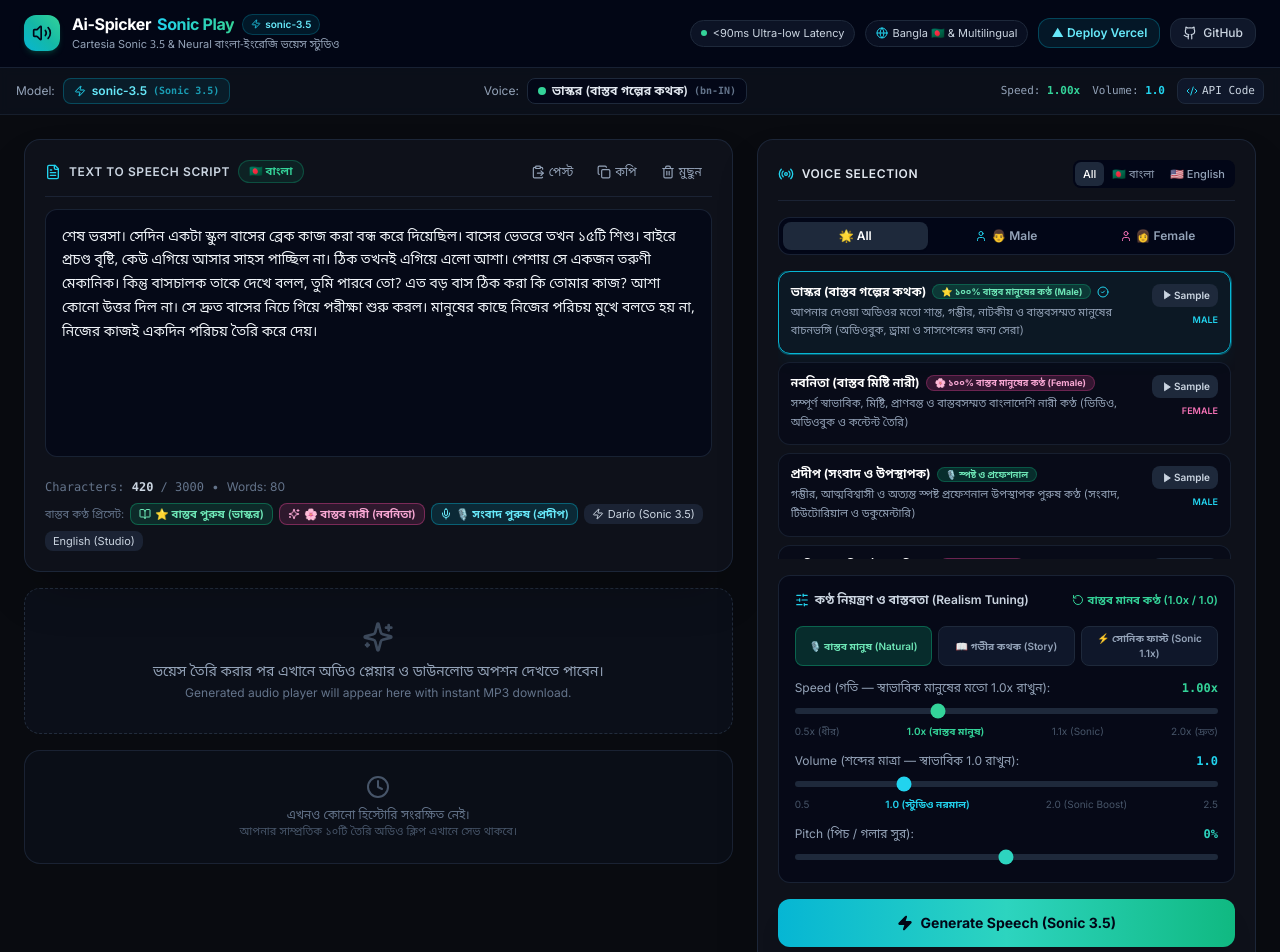
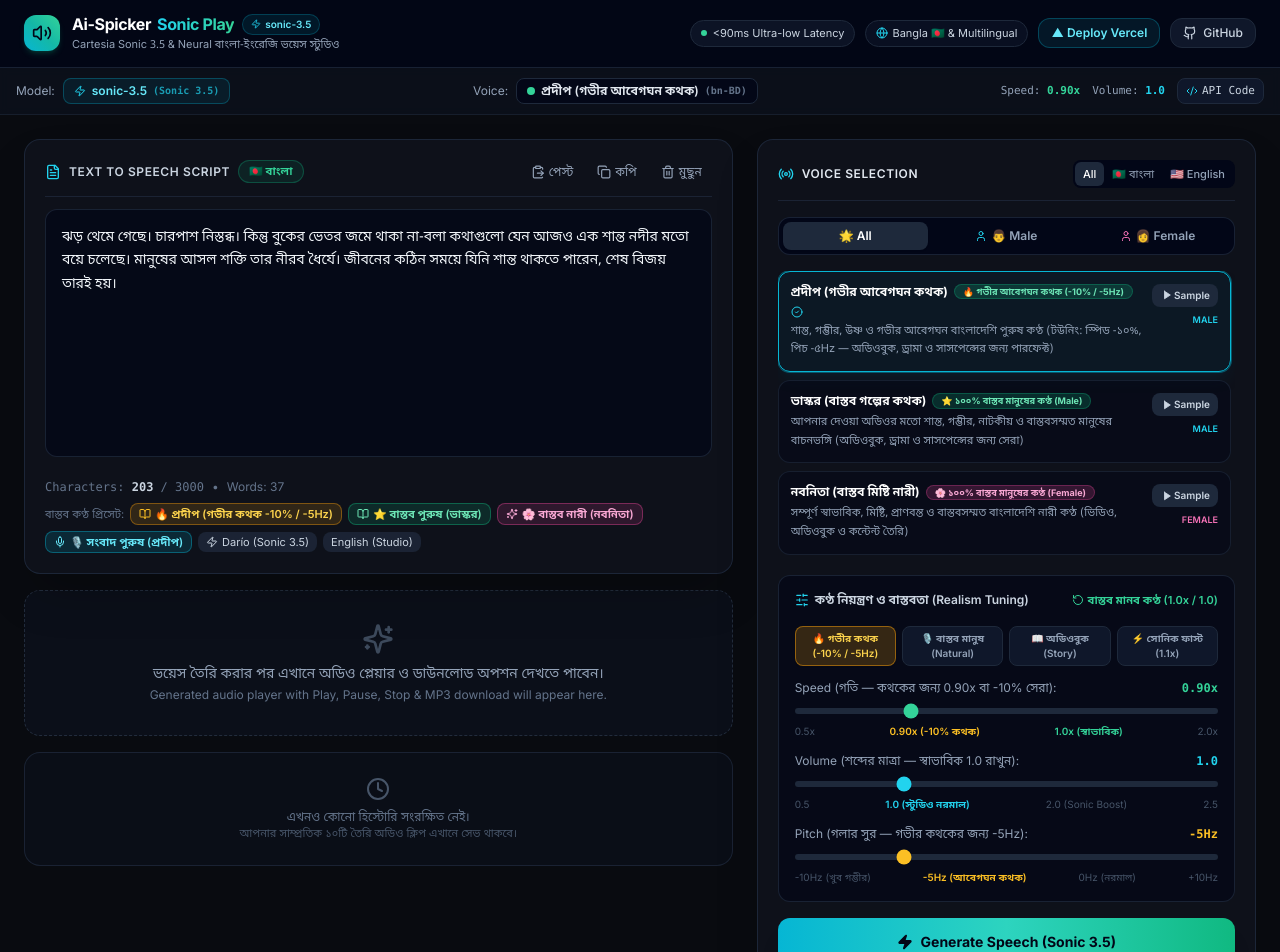
Before and after one commit to nazmul-d3v/Ai-voice-speaker-, a Next.js app: page / in a window 1280 px wide. Shown: the top 952 px of the page. Built offline with nearby package versions, Linux system fonts and the light colour scheme.

Commit message:
feat: add bn-BD-PradeepNeural deep emotional storytelling voice (-10% rate, -5Hz pitch) and Stop control with loading indicators

```diff
--- a/src/app/page.tsx
+++ b/src/app/page.tsx
@@ -34,11 +34,13 @@ import {
 } from 'lucide-react';
 
 // Samples
-const SAMPLE_DARIO = `Welcome to the Cartesia Sonic playground. I am Darío, a steady and articulate voice operator designed for ultra-low latency, studio-quality speech generation.`;
+const SAMPLE_PRADEEP_STORY = `ঝড় থেমে গেছে। চারপাশ নিস্তব্ধ। কিন্তু বুকের ভেতর জমে থাকা না-বলা কথাগুলো যেন আজও এক শান্ত নদীর মতো বয়ে চলেছে। মানুষের আসল শক্তি তার নীরব ধৈর্যে। জীবনের কঠিন সময়ে যিনি শান্ত থাকতে পারেন, শেষ বিজয় তারই হয়।`;
 
 const SAMPLE_STORY = `শেষ ভরসা। সেদিন একটা স্কুল বাসের ব্রেক কাজ করা বন্ধ করে দিয়েছিল। বাসের ভেতরে তখন ১৫টি শিশু। বাইরে প্রচণ্ড বৃষ্টি, কেউ এগিয়ে আসার সাহস পাচ্ছিল না। ঠিক তখনই এগিয়ে এলো আশা। পেশায় সে একজন তরুণী মেকানিক। কিন্তু বাসচালক তাকে দেখে বলল, তুমি পারবে তো? এত বড় বাস ঠিক করা কি তোমার কাজ? আশা কোনো উত্তর দিল না। সে দ্রুত বাসের নিচে গিয়ে পরীক্ষা শুরু করল। মানুষের কাছে নিজের পরিচয় মুখে বলতে হয় না, নিজের কাজই একদিন পরিচয় তৈরি করে দেয়।`;
 
 const SAMPLE_FEMALE = `নমস্কার। আমি নবনিতা। আমার কণ্ঠ সম্পূর্ণ প্রাকৃতিক, মিষ্টি এবং বাস্তবসম্মত মানুষের মতো বাচনভঙ্গিতে সাজানো। যেকোনো ভিডিও, অডিওবুক বা উপস্থাপনার জন্য এই কণ্ঠ আপনার লেখার প্রাণবন্ত ভাব বজায় রাখবে।`;
+
+const SAMPLE_DARIO = `Welcome to the Cartesia Sonic playground. I am Darío, a steady and articulate voice operator designed for ultra-low latency, studio-quality speech generation.`;
 
 const SAMPLE_BANGLA = `আজকের দিনে কৃত্রিম বুদ্ধিমত্তা আমাদের ভাষাকে নতুন মাত্রা দিয়েছে। আপনি চাইলে সহজেই যেকোনো বাংলা লেখা থেকে স্টুডিও মানের স্পষ্ট ও প্রাকৃতিক ভয়েস তৈরি করতে পারেন। ২০২৬ সালের এই নতুন প্রযুক্তি আপনার কনটেন্টকে আরও আকর্ষণীয় করবে।`;
 
@@ -47,14 +49,14 @@ const SAMPLE_ENGLISH = `Artificial intelligence is transforming how we communica
 const MAX_CHARS = 3000;
 
 export default function Home() {
-  const [text, setText] = useState(SAMPLE_STORY);
-  const [selectedVoiceId, setSelectedVoiceId] = useState('bn-IN-BashkarNeural');
+  const [text, setText] = useState(SAMPLE_PRADEEP_STORY);
+  const [selectedVoiceId, setSelectedVoiceId] = useState('bn-BD-PradeepStoryNeural');
 
-  // Human Realism parameters: natural speed=1.0x, volume=1.0, pitch=0
+  // Human Realism parameters: deep storytelling default (speed=0.90x / -10%, volume=1.0, pitch=-5Hz)
   const [selectedModel, setSelectedModel] = useState<'sonic-3.5' | 'sonic-multilingual' | 'azure-neural'>('sonic-3.5');
-  const [speed, setSpeed] = useState(1.0);
+  const [speed, setSpeed] = useState(0.90);
   const [volume, setVolume] = useState(1.0);
-  const [pitch, setPitch] = useState(0);
+  const [pitch, setPitch] = useState(-5);
 
   const [detectedLang, setDetectedLang] = useState<DetectedLanguage>('bn');
 
@@ -436,6 +438,19 @@ export default function Home() {
                   <span className="text-[11px] text-slate-500">বাস্তব কণ্ঠ প্রিসেট:</span>
                   <button
                     onClick={() => {
+                      setText(SAMPLE_PRADEEP_STORY);
+                      setSelectedVoiceId('bn-BD-PradeepStoryNeural');
+                      setSpeed(0.90);
+                      setVolume(1.0);
+                      setPitch(-5);
+                    }}
+                    className="flex items-center gap-1 rounded-lg bg-amber-500/15 border border-amber-500/40 px-2 py-0.5 text-[11px] font-semibold text-amber-300 hover:bg-amber-500/25 transition-colors"
+                  >
+                    <BookOpen className="h-3 w-3 text-amber-400" />
+                    <span>🔥 প্রদীপ (গভীর কথক -10% / -5Hz)</span>
+                  </button>
+                  <button
+                    onClick={() => {
                       setText(SAMPLE_STORY);
                       setSelectedVoiceId('bn-IN-BashkarNeural');
                       setSpeed(1.0);
@@ -510,6 +525,7 @@ export default function Home() {
               detectedLang={detectedLang === 'unknown' ? 'bn' : detectedLang}
               isMaleVoice={selectedVoice.gender === 'male'}
               autoPlay={true}
+              isLoading={isLoading}
             />
 
             {/* Recent History Component */}
@@ -615,7 +631,11 @@ export default function Home() {
                   return (
                     <div
                       key={voice.id}
-                      onClick={() => setSelectedVoiceId(voice.id)}
+                      onClick={() => {
+                        setSelectedVoiceId(voice.id);
+                        if (voice.defaultRate !== undefined) setSpeed(voice.defaultRate);
+                        if (voice.defaultPitch !== undefined) setPitch(voice.defaultPitch);
+                      }}
                       className={`group relative rounded-xl border p-3 transition-all cursor-pointer ${
                         isSelected
                           ? 'border-cyan-500 bg-cyan-950/25 shadow-lg shadow-cyan-950/30 ring-1 ring-cyan-500/40'
@@ -706,15 +726,29 @@ export default function Home() {
                 </div>
 
                 {/* Realism Mode Quick Chips */}
-                <div className="grid grid-cols-3 gap-1.5 pt-1">
+                <div className="grid grid-cols-2 sm:grid-cols-4 gap-1.5 pt-1">
+                  <button
+                    onClick={() => {
+                      setSpeed(0.90);
+                      setPitch(-5);
+                      setVolume(1.0);
+                    }}
+                    className={`rounded-lg py-1 px-1.5 text-[10px] font-semibold transition-all border ${
+                      speed === 0.90 && pitch === -5
+                        ? 'bg-amber-500/20 text-amber-300 border-amber-500/50 shadow-sm'
+                        : 'bg-slate-900 border-slate-800 text-slate-400 hover:text-white'
+                    }`}
+                  >
+                    🔥 গভীর কথক (-10% / -5Hz)
+                  </button>
                   <button
                     onClick={() => {
                       setSpeed(1.0);
                       setVolume(1.0);
                       setPitch(0);
                     }}
-                    className={`rounded-lg py-1 px-2 text-[10px] font-semibold transition-all border ${
-                      speed === 1.0 && volume === 1.0
+                    className={`rounded-lg py-1 px-1.5 text-[10px] font-semibold transition-all border ${
+                      speed === 1.0 && pitch === 0
                         ? 'bg-emerald-500/20 text-emerald-300 border-emerald-500/40 shadow-sm'
                         : 'bg-slate-900 border-slate-800 text-slate-400 hover:text-white'
                     }`}
@@ -727,13 +761,13 @@ export default function Home() {
                       setVolume(1.0);
                       setPitch(0);
                     }}
-                    className={`rounded-lg py-1 px-2 text-[10px] font-semibold transition-all border ${
-                      speed === 0.95
+                    className={`rounded-lg py-1 px-1.5 text-[10px] font-semibold transition-all border ${
+                      speed === 0.95 && pitch === 0
                         ? 'bg-cyan-500/20 text-cyan-300 border-cyan-500/40 shadow-sm'
                         : 'bg-slate-900 border-slate-800 text-slate-400 hover:text-white'
                     }`}
                   >
-                    📖 গভীর কথক (Story)
+                    📖 অডিওবুক (Story)
                   </button>
                   <button
                     onClick={() => {
@@ -741,20 +775,20 @@ export default function Home() {
                       setVolume(2.0);
                       setPitch(0);
                     }}
-                    className={`rounded-lg py-1 px-2 text-[10px] font-semibold transition-all border ${
+                    className={`rounded-lg py-1 px-1.5 text-[10px] font-semibold transition-all border ${
                       speed === 1.1 && volume === 2.0
                         ? 'bg-cyan-500/20 text-cyan-300 border-cyan-500/40 shadow-sm'
                         : 'bg-slate-900 border-slate-800 text-slate-400 hover:text-white'
                     }`}
                   >
-                    ⚡ সোনিক ফাস্ট (Sonic 1.1x)
+                    ⚡ সোনিক ফাস্ট (1.1x)
                   </button>
                 </div>
 
                 {/* Speed Slider */}
                 <div className="space-y-1">
                   <div className="flex justify-between text-xs">
-                    <span className="text-slate-400">Speed (গতি — স্বাভাবিক মানুষের মতো 1.0x রাখুন):</span>
+                    <span className="text-slate-400">Speed (গতি — কথকের জন্য 0.90x বা -10% সেরা):</span>
                     <span className="font-mono font-bold text-emerald-400">{speed.toFixed(2)}x</span>
                   </div>
                   <input
@@ -767,10 +801,10 @@ export default function Home() {
                     className="h-1.5 w-full cursor-pointer appearance-none rounded-lg bg-slate-800 accent-emerald-400"
                   />
                   <div className="flex justify-between text-[10px] text-slate-600">
-                    <span>0.5x (ধীর)</span>
-                    <span className="text-emerald-400 font-semibold">1.0x (বাস্তব মানুষ)</span>
-                    <span>1.1x (Sonic)</span>
-                    <span>2.0x (দ্রুত)</span>
+                    <span>0.5x</span>
+                    <span className="text-amber-400 font-semibold">0.90x (-10% কথক)</span>
+                    <span className="text-emerald-400 font-semibold">1.0x (স্বাভাবিক)</span>
+                    <span>2.0x</span>
                   </div>
                 </div>
 
@@ -800,9 +834,9 @@ export default function Home() {
                 {/* Pitch Slider */}
                 <div className="space-y-1">
                   <div className="flex justify-between text-xs">
-                    <span className="text-slate-400">Pitch (পিচ / গলার সুর):</span>
-                    <span className="font-mono font-bold text-teal-400">
-                      {pitch > 0 ? `+${pitch}%` : `${pitch}%`}
+                    <span className="text-slate-400">Pitch (গলার সুর — গভীর কথকের জন্য -5Hz):</span>
+                    <span className="font-mono font-bold text-amber-400">
+                      {pitch > 0 ? `+${pitch}Hz` : `${pitch}Hz`}
                     </span>
                   </div>
                   <input
@@ -812,8 +846,14 @@ export default function Home() {
                     step={1}
                     value={pitch}
                     onChange={(e) => setPitch(parseInt(e.target.value, 10))}
-                    className="h-1.5 w-full cursor-pointer appearance-none rounded-lg bg-slate-800 accent-teal-400"
+                    className="h-1.5 w-full cursor-pointer appearance-none rounded-lg bg-slate-800 accent-amber-400"
                   />
+                  <div className="flex justify-between text-[10px] text-slate-600">
+                    <span>-10Hz (খুব গম্ভীর)</span>
+                    <span className="text-amber-400 font-semibold">-5Hz (আবেগঘন কথক)</span>
+                    <span>0Hz (নরমাল)</span>
+                    <span>+10Hz</span>
+                  </div>
                 </div>
               </div>
 
--- a/src/components/AudioPlayer.tsx
+++ b/src/components/AudioPlayer.tsx
@@ -4,11 +4,13 @@ import React, { useRef, useState, useEffect } from 'react';
 import {
   Play,
   Pause,
+  Square,
   RotateCcw,
   Download,
   Volume2,
   VolumeX,
   Sparkles,
+  Loader2,
 } from 'lucide-react';
 
 interface AudioPlayerProps {
@@ -19,6 +21,7 @@ interface AudioPlayerProps {
   isMaleVoice?: boolean;
   onDownload?: () => void;
   autoPlay?: boolean;
+  isLoading?: boolean;
 }
 
 export function AudioPlayer({
@@ -28,6 +31,7 @@ export function AudioPlayer({
   detectedLang = 'bn',
   isMaleVoice = false,
   autoPlay = false,
+  isLoading = false,
 }: AudioPlayerProps) {
   const audioRef = useRef<HTMLAudioElement | null>(null);
 
@@ -86,6 +90,14 @@ export function AudioPlayer({
     }
   };
 
+  const handleStop = () => {
+    if (!audioRef.current) return;
+    audioRef.current.pause();
+    audioRef.current.currentTime = 0;
+    setCurrentTime(0);
+    setIsPlaying(false);
+  };
+
   const handleReplay = () => {
     if (!audioRef.current) return;
     audioRef.current.currentTime = 0;
@@ -142,12 +154,30 @@ export function AudioPlayer({
     return `${mins}:${secs.toString().padStart(2, '0')}`;
   };
 
+  if (isLoading) {
+    return (
+      <div className="rounded-2xl border border-emerald-500/40 bg-slate-900/70 p-8 text-center text-slate-200 animate-pulse space-y-3 shadow-xl shadow-emerald-950/20">
+        <div className="mx-auto flex h-10 w-10 items-center justify-center rounded-full bg-emerald-500/20 text-emerald-400">
+          <Loader2 className="h-6 w-6 animate-spin" />
+        </div>
+        <div>
+          <p className="text-sm font-semibold text-emerald-400">
+            গভীর আবেগঘন অডিও তৈরি হচ্ছে (Synthesizing Audio)...
+          </p>
+          <p className="text-xs text-slate-400 mt-1">
+            Microsoft Edge Neural TTS ইঞ্জিন থেকে ৯৬kbps স্টুডিও অডিও লোড হচ্ছে
+          </p>
+        </div>
+      </div>
+    );
+  }
+
   if (!audioUrl) {
     return (
       <div className="rounded-2xl border border-dashed border-slate-700/60 bg-slate-900/40 p-8 text-center text-slate-400">
         <Sparkles className="mx-auto mb-2 h-8 w-8 text-slate-600 animate-pulse" />
         <p className="text-sm font-medium">ভয়েস তৈরি করার পর এখানে অডিও প্লেয়ার ও ডাউনলোড অপশন দেখতে পাবেন।</p>
-        <p className="text-xs text-slate-500 mt-1">Generated audio player will appear here with instant MP3 download.</p>
+        <p className="text-xs text-slate-500 mt-1">Generated audio player with Play, Pause, Stop &amp; MP3 download will appear here.</p>
       </div>
     );
   }
@@ -232,14 +262,23 @@ export function AudioPlayer({
           {/* Play / Pause button */}
           <button
             onClick={togglePlay}
-            className="flex h-12 w-12 items-center justify-center rounded-2xl bg-emerald-500 text-slate-950 shadow-md shadow-emerald-500/30 transition-transform hover:scale-105 active:scale-95"
+            className="flex h-11 w-11 items-center justify-center rounded-xl bg-emerald-500 text-slate-950 shadow-md shadow-emerald-500/30 transition-transform hover:scale-105 active:scale-95"
             title={isPlaying ? 'Pause' : 'Play'}
           >
             {isPlaying ? (
-              <Pause className="h-6 w-6 fill-current" />
+              <Pause className="h-5 w-5 fill-current" />
             ) : (
-              <Play className="h-6 w-6 fill-current translate-x-0.5" />
+              <Play className="h-5 w-5 fill-current translate-x-0.5" />
             )}
+          </button>
+
+          {/* Stop button */}
+          <button
+            onClick={handleStop}
+            className="flex h-11 w-11 items-center justify-center rounded-xl border border-slate-800 bg-slate-900 text-rose-400 shadow-sm transition-all hover:bg-rose-500/10 hover:border-rose-500/50 hover:text-rose-300 active:scale-95"
+            title="Stop playback"
+          >
+            <Square className="h-4 w-4 fill-current" />
           </button>
 
           {/* Replay button */}
--- a/src/lib/tts/edgeProvider.ts
+++ b/src/lib/tts/edgeProvider.ts
@@ -18,10 +18,10 @@ export async function synthesizeEdge(req: TTSRequest): Promise<TTSResult> {
   // Natural human tempo: 1.0x (0% rate adjustment).
   const rateMultiplier = req.rate ?? 1.0;
   const ratePercent = Math.round((rateMultiplier - 1.0) * 100);
-  const rateStr = ratePercent >= 0 ? `+${ratePercent}%` : `${ratePercent}%`;
+  let rateStr = ratePercent >= 0 ? `+${ratePercent}%` : `${ratePercent}%`;
 
   const pitchHz = req.pitch ?? 0;
-  const pitchStr = pitchHz >= 0 ? `+${pitchHz}Hz` : `${pitchHz}Hz`;
+  let pitchStr = pitchHz >= 0 ? `+${pitchHz}Hz` : `${pitchHz}Hz`;
 
   // Volume: calculate volume adjustment percentage without clipping
   const volMultiplier = req.volume ?? 1.0;
@@ -32,7 +32,17 @@ export async function synthesizeEdge(req: TTSRequest): Promise<TTSResult> {
   let targetVoice = req.voiceId;
   const lang = detectLanguage(req.text);
 
-  if (targetVoice === '35b2cfc1-e6fb-4d69-a598-c1780612be4a') {
+  if (targetVoice === 'bn-BD-PradeepStoryNeural') {
+    targetVoice = 'bn-BD-PradeepNeural';
+    // If rate was not explicitly changed away from 1.0, default to emotional slow rate -10%
+    if (req.rate === undefined || req.rate === 1.0) {
+      rateStr = '-10%';
+    }
+    // If pitch was not explicitly changed, default to deep resonant pitch -5Hz
+    if (req.pitch === undefined || req.pitch === 0) {
+      pitchStr = '-5Hz';
+    }
+  } else if (targetVoice === '35b2cfc1-e6fb-4d69-a598-c1780612be4a') {
     // Darío (Steady Operator): if Bengali text, use deep steady Bashkar, if English use Andrew Multilingual
     targetVoice = lang === 'en' ? 'en-US-AndrewMultilingualNeural' : 'bn-IN-BashkarNeural';
   } else if (targetVoice === 'bn-BD-ArjunNeural' || targetVoice === 'bn-IN-SoumyaNeural') {
--- a/src/lib/tts/types.ts
+++ b/src/lib/tts/types.ts
@@ -15,6 +15,8 @@ export interface VoiceOption {
   badge?: string;
   category?: 'storyteller' | 'general' | 'news' | 'calm' | 'energetic';
   demoAudioUrl?: string;
+  defaultRate?: number;
+  defaultPitch?: number;
 }
 
 export interface TTSRequest {
--- a/src/lib/tts/voices.ts
+++ b/src/lib/tts/voices.ts
@@ -4,6 +4,23 @@ export const SUPPORTED_VOICES: VoiceOption[] = [
   // ==========================================
   // 👨 REAL HUMAN MALE VOICES (বাস্তব পুরুষ কণ্ঠ)
   // ==========================================
+  {
+    id: 'bn-BD-PradeepStoryNeural',
+    name: 'প্রদীপ (গভীর আবেগঘন কথক)',
+    nativeName: 'প্রদীপ — গভীর ও আবেগঘন কথক (Deep Storyteller)',
+    gender: 'male',
+    locale: 'bn-BD',
+    languageLabel: 'বাংলা (আবেগঘন অডিওবুক ও গল্প)',
+    badge: '🔥 গভীর আবেগঘন কথক (-10% / -5Hz)',
+    category: 'storyteller',
+    defaultRate: 0.90,
+    defaultPitch: -5,
+    demoAudioUrl: '/audio/pradeep-storyteller-demo.mp3',
+    description: 'শান্ত, গম্ভীর, উষ্ণ ও গভীর আবেগঘন বাংলাদেশি পুরুষ কণ্ঠ (টউনিং: স্পিড -১০%, পিচ -৫Hz — অডিওবুক, ড্রামা ও সাসপেন্সের জন্য পারফেক্ট)',
+    isRecommended: true,
+    sampleText: 'ঝড় থেমে গেছে। চারপাশ নিস্তব্ধ। কিন্তু বুকের ভেতর জমে থাকা না-বলা কথাগুলো যেন আজও এক শান্ত নদীর মতো বয়ে চলেছে। মানুষের আসল শক্তি তার নীরব ধৈর্যে।',
+  },
+
   {
     id: 'bn-IN-BashkarNeural',
     name: 'ভাস্কর (বাস্তব গল্পের কথক)',
```
Also changed, not shown: 1 other file (tests, documents, lock files or other folders).
